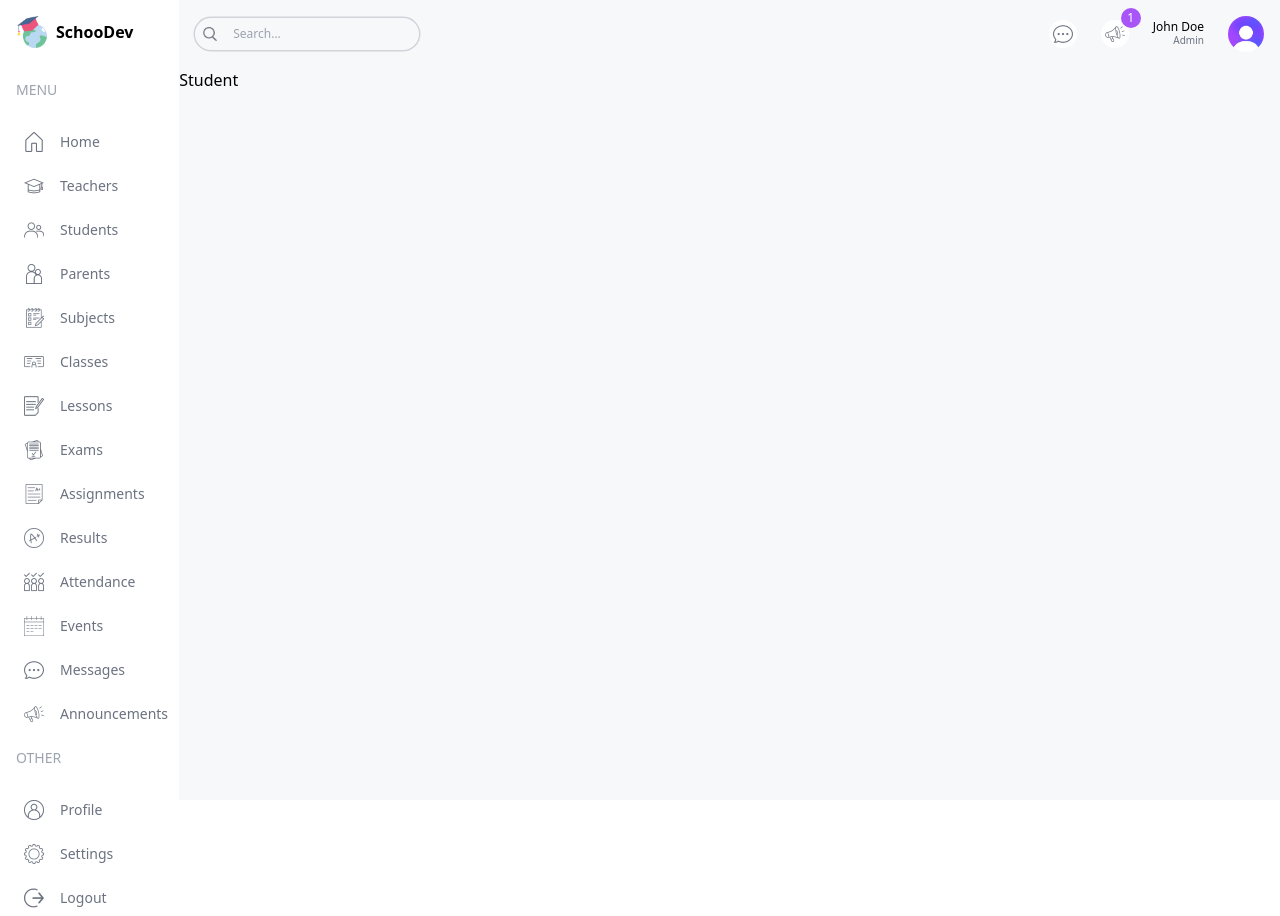
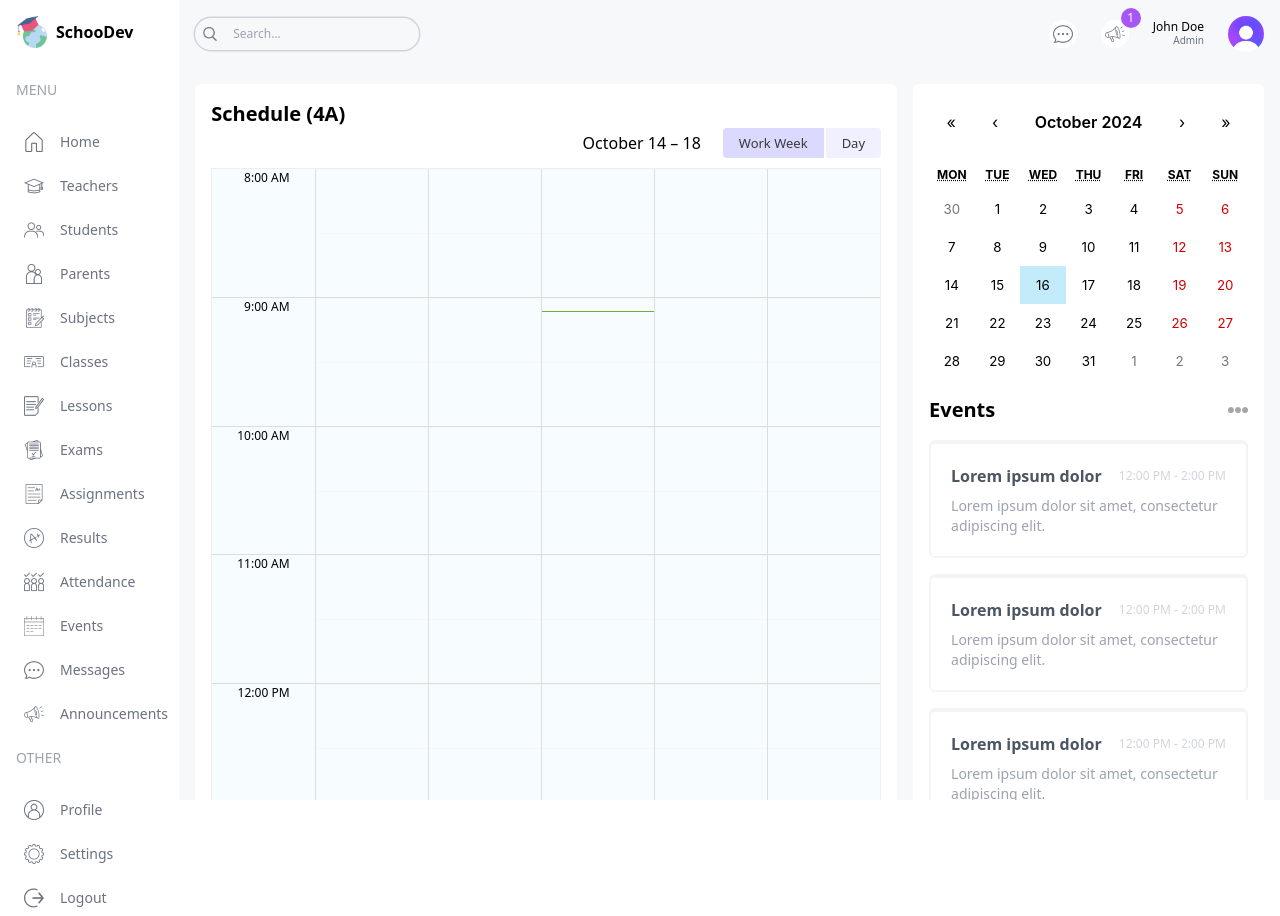
Before and after one commit to Lekkyjay/school-app, a Next.js app: page /student in a window 1280 px wide. Built offline with nearby package versions, Linux system fonts and the light colour scheme.

Commit message:
Student page implemented

```diff
--- a/package.json
+++ b/package.json
@@ -13,9 +13,11 @@
   },
   "dependencies": {
     "@prisma/client": "^5.20.0",
+    "moment": "^2.30.1",
     "next": "14.2.15",
     "prisma": "^5.20.0",
     "react": "^18",
+    "react-big-calendar": "^1.15.0",
     "react-calendar": "^5.0.0",
     "react-dom": "^18",
     "recharts": "^2.13.0"
@@ -23,6 +25,7 @@
   "devDependencies": {
     "@types/node": "^20",
     "@types/react": "^18",
+    "@types/react-big-calendar": "^1.8.12",
     "@types/react-dom": "^18",
     "postcss": "^8",
     "tailwindcss": "^3.4.1",
--- a/src/app/(dashboard)/student/page.tsx
+++ b/src/app/(dashboard)/student/page.tsx
@@ -1,7 +1,22 @@
-import React from 'react'
+import Announcements from '@/components/Announcements'
+import BigCalendar from '@/components/BigCalendar'
+import EventCalendar from '@/components/EventCalendar'
 
 export default function Student() {
   return (
-    <div>Student</div>
+    <div className="p-4 flex gap-4 flex-col xl:flex-row">
+      {/* LEFT */}
+      <div className="w-full xl:w-2/3">
+        <div className="h-full bg-white p-4 rounded-md">
+          <h1 className="text-xl font-semibold">Schedule (4A)</h1>
+          <BigCalendar/>
+        </div>
+      </div>
+      {/* RIGHT */}
+      <div className="w-full xl:w-1/3 flex flex-col gap-8">
+        <EventCalendar />
+        <Announcements />
+      </div>
+    </div>
   )
 }
--- a/src/app/globals.css
+++ b/src/app/globals.css
@@ -15,6 +15,96 @@
 .react-calendar__tile--active {
   background-color: #c3ebfa !important;
   color: black !important;
+}
+
+.rbc-btn-group:first-child {
+  display: none !important;
+}
+
+.rbc-toolbar-label {
+  text-align: right !important;
+  padding: 0px 20px !important;
+}
+
+.rbc-btn-group:last-child {
+  font-size: 13px !important;
+}
+
+.rbc-btn-group:last-child button {
+  border: none !important;
+  background-color: #f1f0ff !important;
+  margin-left: 2px !important;
+}
+
+.rbc-toolbar button.rbc-active {
+  background-color: #dbdafe !important;
+  box-shadow: none !important;
+}
+
+.rbc-time-view {
+  border-color: #eee !important;
+}
+
+.rbc-time-header {
+  display: none !important;
+}
+
+.rbc-time-content {
+  border: none !important;
+}
+
+.rbc-time-gutter.rbc-time-column {
+  font-size: 12px !important;
+}
+
+.rbc-time-gutter.rbc-time-column .rbc-timeslot-group {
+  padding: 0px 20px !important;
+}
+
+.rbc-timeslot-group {
+  background-color: #f7fdff !important;
+}
+
+.rbc-day-slot {
+  font-size: 14px !important;
+}
+
+.rbc-event {
+  border: none !important;
+  color: black !important;
+  padding: 10px !important;
+  margin: 10px !important;
+  width: 99% !important;
+}
+
+.rbc-event:nth-child(1) {
+  background-color: #e2f8ff !important;
+}
+.rbc-event:nth-child(2) {
+  background-color: #fefce8 !important;
+}
+.rbc-event:nth-child(3) {
+  background-color: #f2f1ff !important;
+}
+.rbc-event:nth-child(4) {
+  background-color: #fdf2fb !important;
+}
+.rbc-event:nth-child(5) {
+  background-color: #e2f8ff !important;
+}
+.rbc-event:nth-child(6) {
+  background-color: #fefce8 !important;
+}
+.rbc-event:nth-child(7) {
+  background-color: #f2f1ff !important;
+}
+.rbc-event:nth-child(8) {
+  background-color: #fdf2fb !important;
+}
+
+.rbc-event-label{
+  color: gray !important;
+  margin-bottom: 5px;
 }
 
 /*
--- /dev/null
+++ b/src/components/BigCalendar.tsx
@@ -0,0 +1,32 @@
+"use client";
+
+import { Calendar, momentLocalizer, View, Views } from "react-big-calendar";
+import moment from "moment";
+import { calendarEvents } from "@/lib/data";
+import "react-big-calendar/lib/css/react-big-calendar.css";
+import { useState } from "react";
+
+const localizer = momentLocalizer(moment);
+
+export default function BigCalendar() {
+  const [view, setView] = useState<View>(Views.WORK_WEEK);
+
+  const handleOnChangeView = (selectedView: View) => {
+    setView(selectedView);
+  };
+
+  return (
+    <Calendar
+      localizer={localizer}
+      events={calendarEvents}
+      startAccessor="start"
+      endAccessor="end"
+      views={["work_week", "day"]}
+      view={view}
+      style={{ height: "98%" }}
+      onView={handleOnChangeView}
+      min={new Date(2025, 1, 0, 8, 0, 0)}
+      max={new Date(2025, 1, 0, 17, 0, 0)}
+    />
+  )
+}
```
Also changed, not shown: 2 other files (tests, documents, lock files or other folders).
